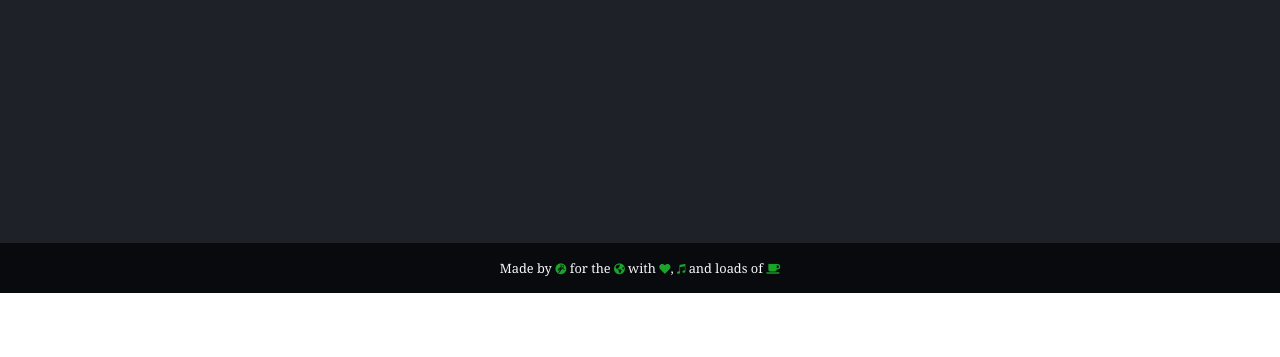
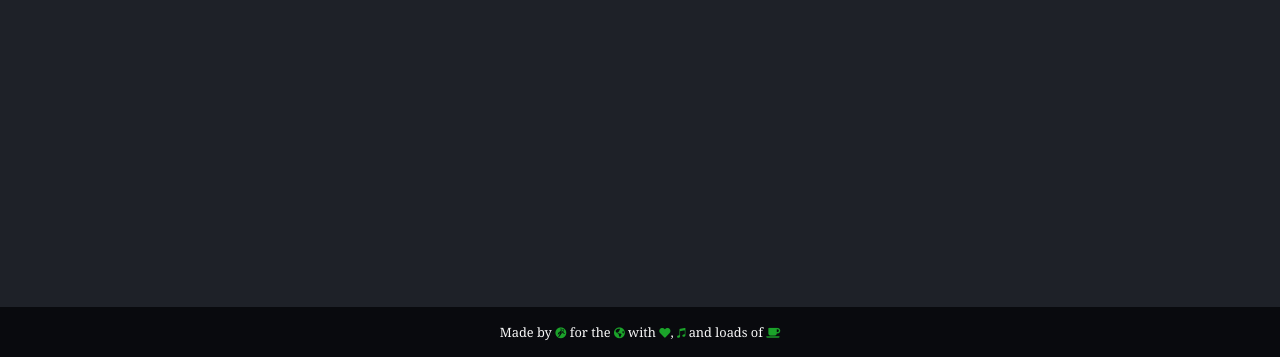
Before and after one commit to Kmelow/devweb, a PHP site: page / in a window 1280 px wide. Shown: the part 2190-2547 px from the top of the page. Before the commit the page ends 2483 px from the top, so only its background shows below. Run offline with PHP 8.4, Linux system fonts and the light colour scheme; some libraries are stand-ins or nearby versions.

Commit message:
Footer adjustments

```diff
--- a/style.css
+++ b/style.css
@@ -123,6 +123,7 @@
 .contact {
 	background: var(--titanium);
 	color: var(--shadow);
+	padding-bottom: 64px;
 	display: grid;
 	grid-gap: 32px;
 	justify-items: center;
```
